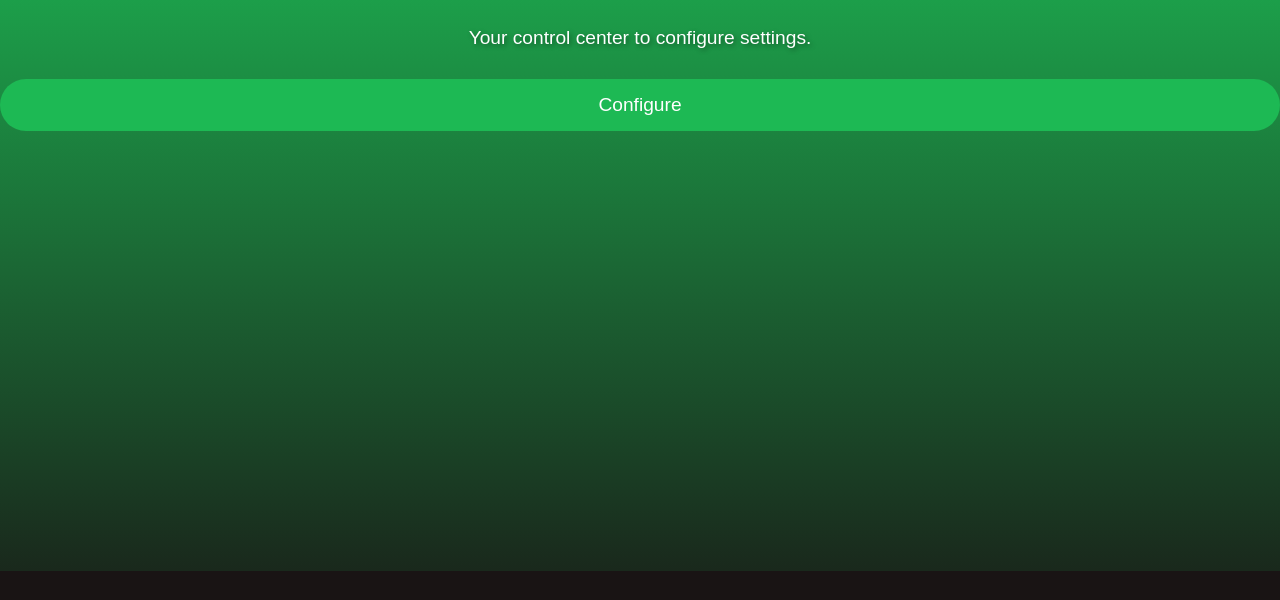
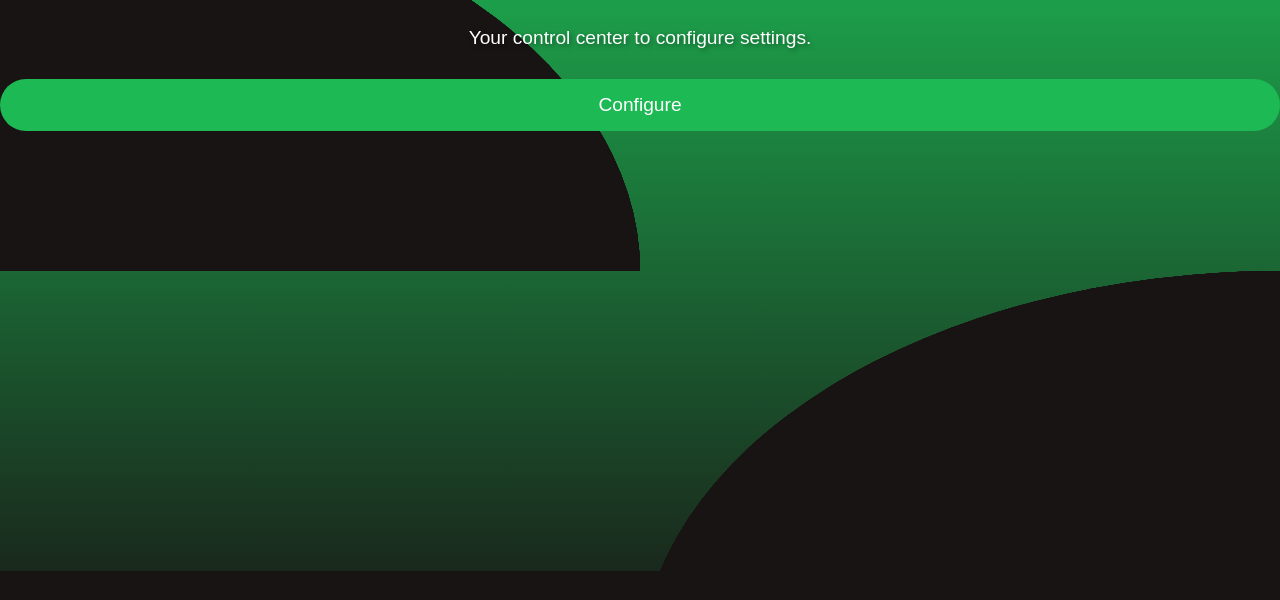
Before and after one commit to deskcontrolset/home, a plain HTML site: page index.html in a window 1280 px wide. Shown: the part 129-729 px from the top of the page. Drawn offline with Linux system fonts and the light colour scheme; grey boxes are pictures that could not be loaded.

Commit message:
Update index.html

```diff
--- a/index.html
+++ b/index.html
@@ -15,6 +15,29 @@
             background: linear-gradient(to bottom, #1db954, #191414); /* Spotify green to dark */
             color: white;
             text-align: center;
+            position: relative;
+        }
+
+        /* Zwartige schaduw in de hoeken */
+        ::before, ::after {
+            content: '';
+            position: absolute;
+            width: 50%;
+            height: 50%;
+            background: #191414;
+            z-index: -1;
+        }
+
+        ::before {
+            top: 0;
+            left: 0;
+            border-radius: 0 100% 0 0;
+        }
+
+        ::after {
+            bottom: 0;
+            right: 0;
+            border-radius: 100% 0 0 0;
         }
 
         h1 {
@@ -30,7 +53,7 @@
         }
 
         button {
-            padding: 15px 30px;
+            padding: 15px 20px; /* Verkleind naar 10px kleiner aan de zijkanten */
             font-size: 1.2em;
             background-color: #1db954;
             color: white;
```
